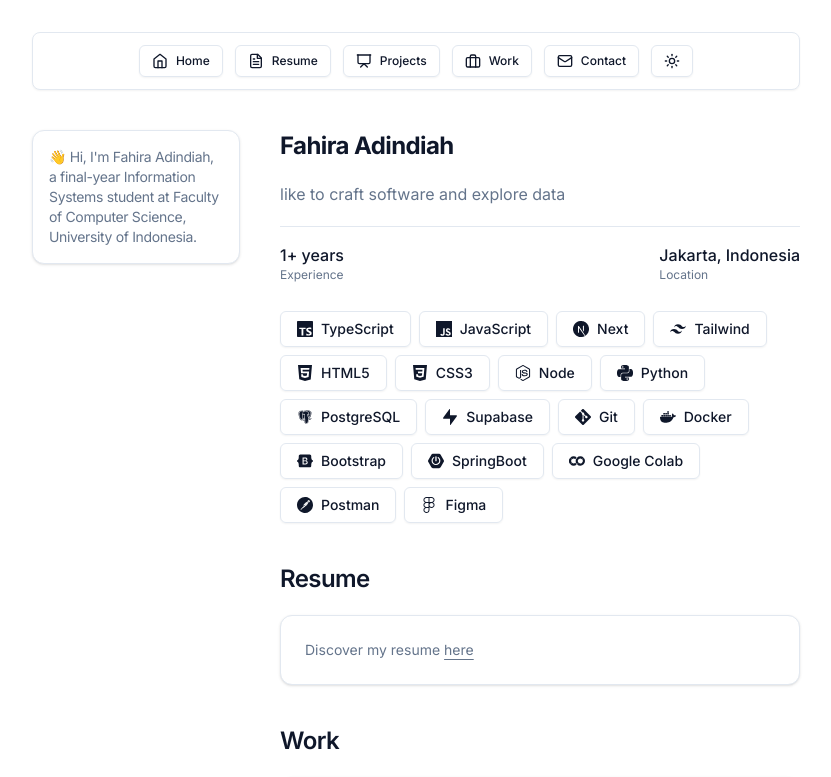
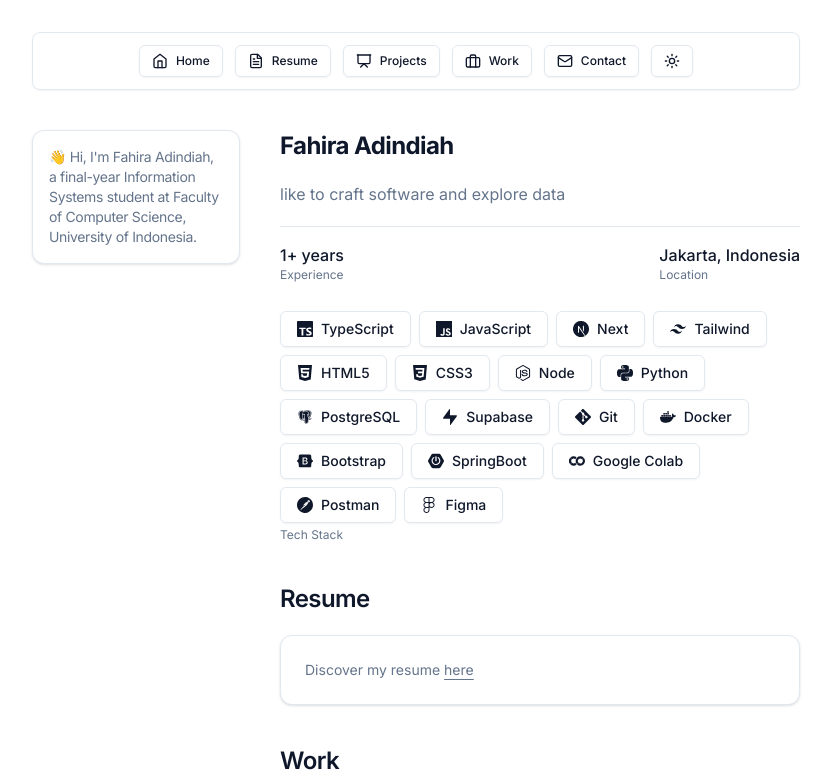
Before and after one commit to fahiradh/personal-website, a Next.js app: page / in a window 1280 px wide. Shown: the top 777 px of the page, without its empty margins (224-1055 px from the left). Built offline with nearby package versions, Linux system fonts and the light colour scheme.

Commit message:
add tech stack

```diff
--- a/src/app/page.tsx
+++ b/src/app/page.tsx
@@ -60,6 +60,7 @@
                   />
                 ))}
               </div>
+              <p className="text-xs text-muted-foreground">Tech Stack</p>
             </div>
           </section>
           {/* Resume */}
```
